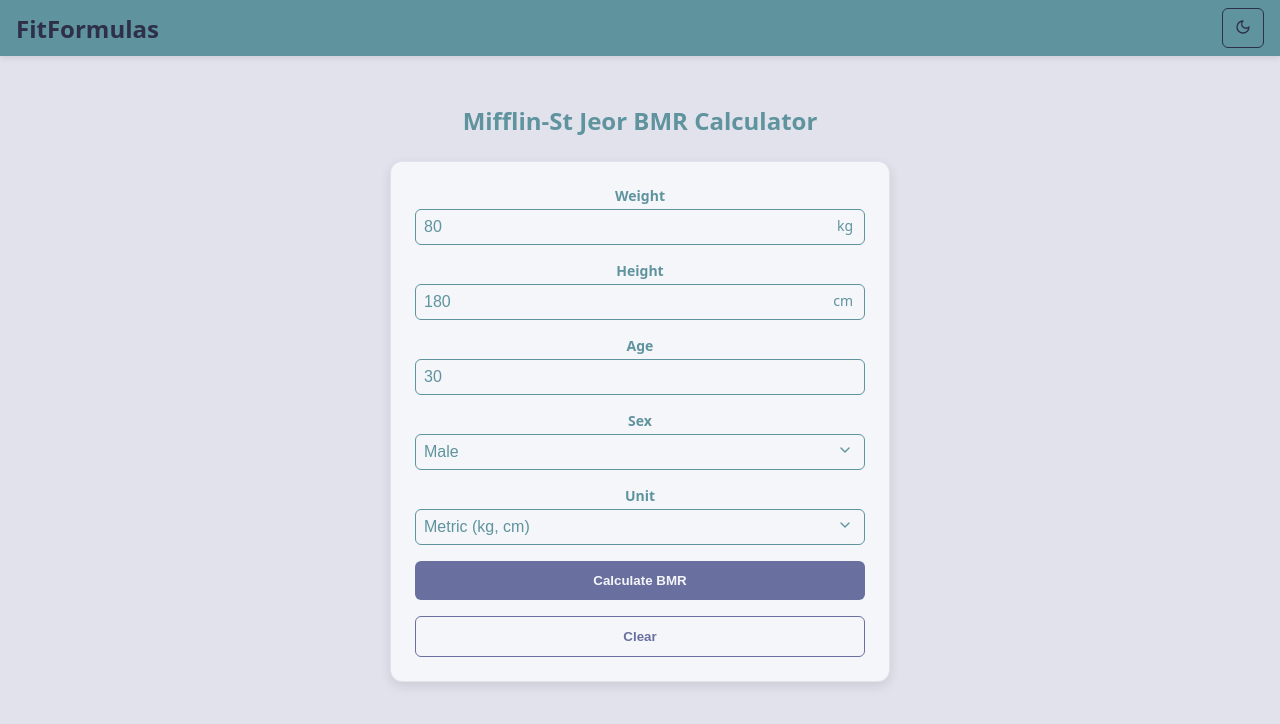
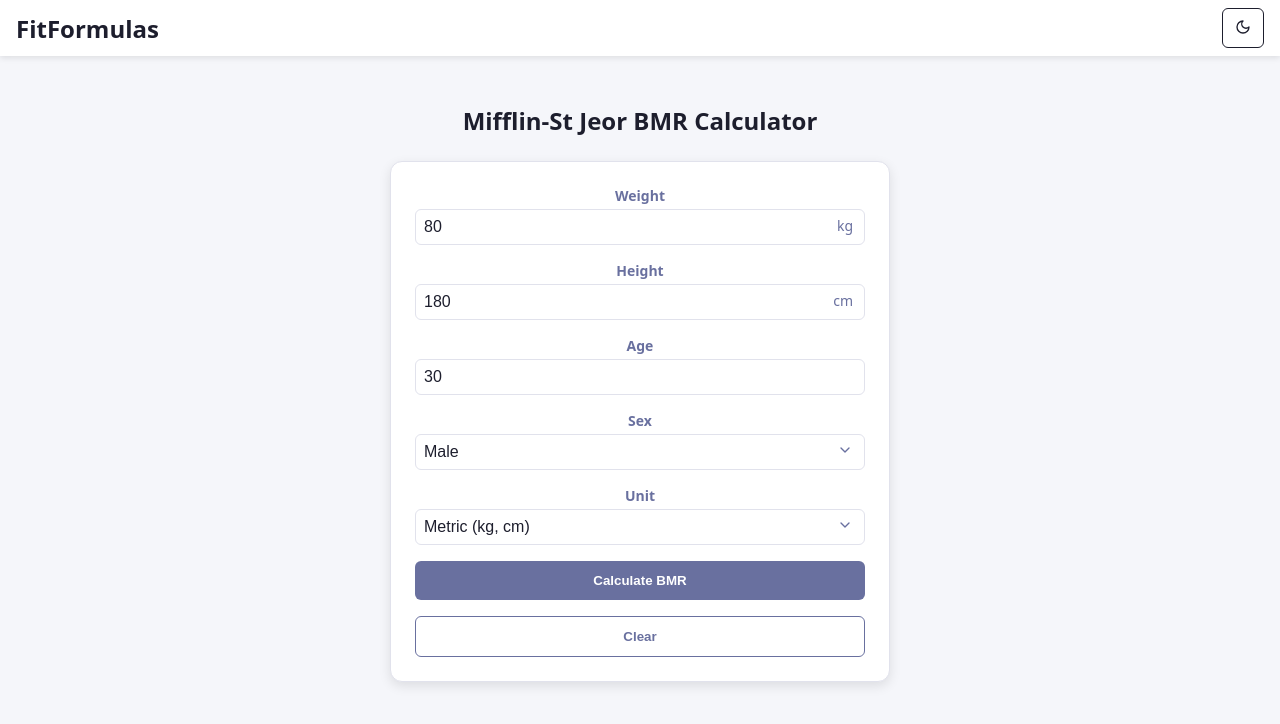
Before and after one commit to mofftea26/FitFormulas, a React (Vite) app: page /dashboard/bmr-mifflin in a window 1280 px wide. Shown: the top 724 px of the page. Built offline with nearby package versions, Linux system fonts and the light colour scheme.

Commit message:
style: use new color variables

```diff
--- a/src/components/layout/Navbar/Navbar.module.scss
+++ b/src/components/layout/Navbar/Navbar.module.scss
@@ -4,13 +4,13 @@
 .navbar {
   width: 100%;
   height: 3.5rem;
-  background-color: var(--secondary-800);
+  background-color: var(--color-surface);
   box-shadow: 0 2px 6px rgba(0, 0, 0, 0.1);
   display: flex;
   justify-content: center;
   align-items: center;
   &.dark {
-    background-color: var(--secondary-100);
+    background-color: var(--color-surface);
   }
 }
 
@@ -32,11 +32,11 @@
   transform: translateY(-50%);
   font-weight: bold;
   font-size: 1.5rem;
-  color: var(--primary-800);
+  color: var(--color-text);
   text-decoration: none;
   align-self: baseline;
   &:hover {
-    color: var(--primary-200);
+    color: var(--color-accent);
   }
 }
 
@@ -46,36 +46,36 @@
   gap: 1.5rem;
   padding: 0;
   a {
-    color: var(--primary-800);
+    color: var(--color-text);
     text-decoration: none;
     font-weight: 500;
     transition: color 0.2s ease-in-out;
 
     &:hover {
-      color: var(--primary-200);
+      color: var(--color-accent);
     }
   }
 }
 
 .active {
-  color: var(--primary-800);
-  border-bottom: 2px solid var(--primary-800);
+  color: var(--color-text);
+  border-bottom: 2px solid var(--color-text);
   &:hover {
-    color: var(--primary-200);
-    border-bottom: 2px solid var(--primary-200);
+    color: var(--color-accent);
+    border-bottom: 2px solid var(--color-accent);
   }
 }
 
 .themeToggle {
-  color: var(--primary-800) !important;
-  border: 1px solid var(--primary-800) !important;
+  color: var(--color-text) !important;
+  border: 1px solid var(--color-text) !important;
   position: absolute;
   right: 1rem;
   top: 50%;
   transform: translateY(-50%);
   &:hover {
-    color: var(--primary-800) !important;
-    background-color: var(--primary-200) !important;
-    border: 1px solid var(--primary-200) !important;
+    color: var(--color-text) !important;
+    background-color: var(--color-background) !important;
+    border: 1px solid var(--color-background) !important;
   }
 }
--- a/src/components/ui/Card/Card.module.scss
+++ b/src/components/ui/Card/Card.module.scss
@@ -1,16 +1,17 @@
 .card {
-  background-color: var(--color-primary-50);
+  background-color: var(--color-surface);
   border-radius: 12px;
   box-shadow: 0 4px 12px rgba(0, 0, 0, 0.1);
   padding: 1.5rem;
   transition: all 0.3s ease-in-out;
-  border: 1px solid var(--color-primary-100);
+  border: 1px solid var(--color-border);
 }
 
 .title {
   font-size: 1.25rem;
   font-weight: 600;
   margin-bottom: 1rem;
+  color: var(--color-text);
 }
 
 .content {
--- a/src/components/ui/Input/InputField.module.scss
+++ b/src/components/ui/Input/InputField.module.scss
@@ -12,7 +12,7 @@
 .label {
   font-size: 14px;
   font-weight: 700;
-  color: var(--color-secondary-800);
+  color: var(--color-text-muted);
 }
 
 .inputWrapper {
@@ -30,7 +30,7 @@
     right: 12px;
     top: 50%;
     font-size: 14px;
-    color: var(--color-secondary-800);
+    color: var(--color-text-muted);
     pointer-events: none;
   }
 }
--- a/src/components/ui/Select/SelectField.module.scss
+++ b/src/components/ui/Select/SelectField.module.scss
@@ -13,7 +13,7 @@
 .label {
   font-size: 14px;
   font-weight: 700;
-  color: var(--color-secondary-800);
+  color: var(--color-text-muted);
 }
 
 .selectWrapper {
@@ -37,7 +37,7 @@
     right: 0.75rem;
     top: 50%;
     transform: translateY(-50%);
-    color: var(--color-secondary-800);
+    color: var(--color-text-muted);
     pointer-events: none;
   }
 
@@ -47,8 +47,8 @@
     width: 100%;
     max-height: 200px;
     overflow-y: auto;
-    background-color: var(--color-primary-50);
-    border: 1px solid #ccc;
+    background-color: var(--color-surface);
+    border: 1px solid var(--color-border);
     border-radius: 8px;
     z-index: 1000;
     box-shadow: 0 4px 8px rgba(0, 0, 0, 0.05);
@@ -59,16 +59,16 @@
       cursor: pointer;
       font-size: 14px;
       text-decoration: none;
-      color: var(--color-secondary-800);
+      color: var(--color-text);
       list-style-type: none;
 
       &:hover {
-        background-color: var(--color-primary-100);
+        background-color: var(--color-background);
       }
 
       &.selected {
-        background-color: var(--color-secondary-200);
-        color: var(--color-primary-500);
+        background-color: var(--color-background);
+        color: var(--color-accent);
 
         font-weight: 700;
       }
--- a/src/features/formulas/bmr/Katch/KatchMcArdlePage.module.scss
+++ b/src/features/formulas/bmr/Katch/KatchMcArdlePage.module.scss
@@ -4,7 +4,7 @@
   min-height: 100vh;
   display: flex;
   flex-direction: column;
-  background-color: var(--color-primary-100);
+  background-color: var(--color-background);
 }
 
 .main {
--- a/src/features/formulas/bmr/Mifflin/MifflinStJeorPage.module.scss
+++ b/src/features/formulas/bmr/Mifflin/MifflinStJeorPage.module.scss
@@ -4,7 +4,7 @@
   min-height: 100vh;
   display: flex;
   flex-direction: column;
-  background-color: var(--color-primary-100);
+  background-color: var(--color-background);
 }
 
 .main {
--- a/src/features/formulas/bodyComposition/BodyCompositionPage.module.scss
+++ b/src/features/formulas/bodyComposition/BodyCompositionPage.module.scss
@@ -4,7 +4,7 @@
   min-height: 100vh;
   display: flex;
   flex-direction: column;
-  background-color: var(--color-primary-100);
+  background-color: var(--color-background);
 }
 
 .main {
--- a/src/features/formulas/components/CalculatorResults/CalculatorResults.module.scss
+++ b/src/features/formulas/components/CalculatorResults/CalculatorResults.module.scss
@@ -6,13 +6,13 @@
 .label {
   font-size: 1.5rem;
   font-weight: 800;
-  color: var(--color-primary-500);
+  color: var(--color-accent);
   margin: 0;
 }
 .result {
   font-size: 1.5rem;
   font-weight: 600;
-  color: var(--color-primary-500);
+  color: var(--color-accent);
   display: flex;
   align-items: center;
   gap: 0.5rem;
@@ -20,6 +20,6 @@
   span {
     font-size: 2.5rem;
     font-weight: 800;
-    color: var(--color-secondary-700);
+    color: var(--color-text);
   }
 }
--- a/src/features/formulas/macros/MacrosPage.module.scss
+++ b/src/features/formulas/macros/MacrosPage.module.scss
@@ -4,7 +4,7 @@
   min-height: 100vh;
   display: flex;
   flex-direction: column;
-  background-color: var(--color-primary-100);
+  background-color: var(--color-background);
 }
 
 .main {
--- a/src/features/formulas/tdee/TDEEPage.module.scss
+++ b/src/features/formulas/tdee/TDEEPage.module.scss
@@ -4,7 +4,7 @@
   min-height: 100vh;
   display: flex;
   flex-direction: column;
-  background-color: var(--color-primary-100);
+  background-color: var(--color-background);
 }
 
 .main {
--- a/src/styles/mixins.scss
+++ b/src/styles/mixins.scss
@@ -10,15 +10,15 @@
   padding: 0.75rem;
   border: none;
   border-radius: 0.375rem;
-  background-color: var(--color-primary-500);
-  color: var(--color-primary-50);
+  background-color: var(--color-accent);
+  color: var(--color-surface);
   font-weight: 600;
   cursor: pointer;
   text-align: center;
   width: 100%;
   transition: background-color 0.3s ease, color 0.3s ease;
   &:hover {
-    background-color: var(--secondary-700);
+    background-color: var(--primary-600);
   }
 }
 
@@ -27,14 +27,14 @@
   border: none;
   border-radius: 0.375rem;
   background-color: var(--color-secondary-500);
-  color: var(--color-primary-50);
+  color: var(--color-surface);
   font-weight: 600;
   cursor: pointer;
   text-align: center;
   width: 100%;
   transition: background-color 0.3s ease, color 0.3s ease;
   &:hover {
-    background-color: var(--color-primary-500);
+    background-color: var(--color-accent);
   }
 }
 
@@ -43,8 +43,8 @@
   border: none;
   border-radius: 0.375rem;
   background-color: transparent;
-  color: var(--color-primary-500);
-  border: 1px solid var(--color-primary-500);
+  color: var(--color-accent);
+  border: 1px solid var(--color-accent);
   font-weight: 600;
   cursor: pointer;
   text-align: center;
@@ -52,18 +52,18 @@
   transition: background-color 0.3s ease, color 0.3s ease;
 
   &:hover {
-    background-color: var(--color-primary-500);
-    color: var(--color-primary-50);
+    background-color: var(--color-accent);
+    color: var(--color-surface);
   }
 }
 
 @mixin input {
   padding: 0.5rem;
   border-radius: 0.375rem;
-  border: 1px solid var(--color-secondary-800);
+  border: 1px solid var(--color-border);
   font-size: 1rem;
-  color: var(--color-secondary-800);
-  background-color: var(--color-background);
+  color: var(--color-text);
+  background-color: var(--color-surface);
   min-width: 200px;
   width: 100%;
 }
@@ -73,9 +73,9 @@
   font-size: 1.5rem;
   font-weight: bold;
   margin-bottom: 1.5rem;
-  color: var(--color-secondary-800);
+  color: var(--color-text);
 
   &.dark {
-    color: var(--color-secondary-200);
+    color: var(--color-text);
   }
 }
```
